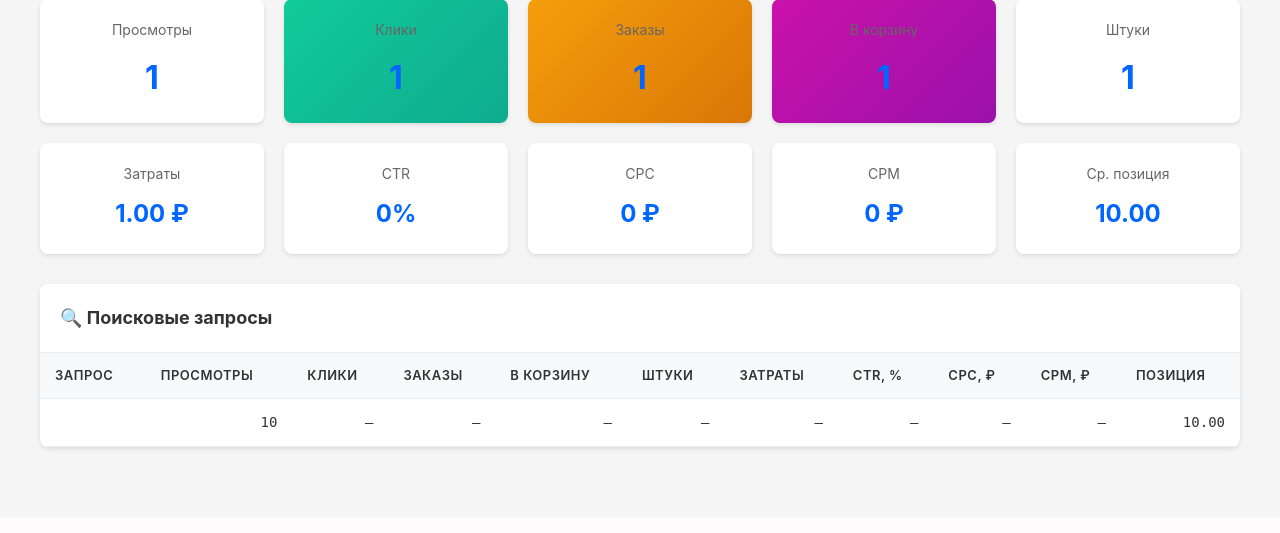
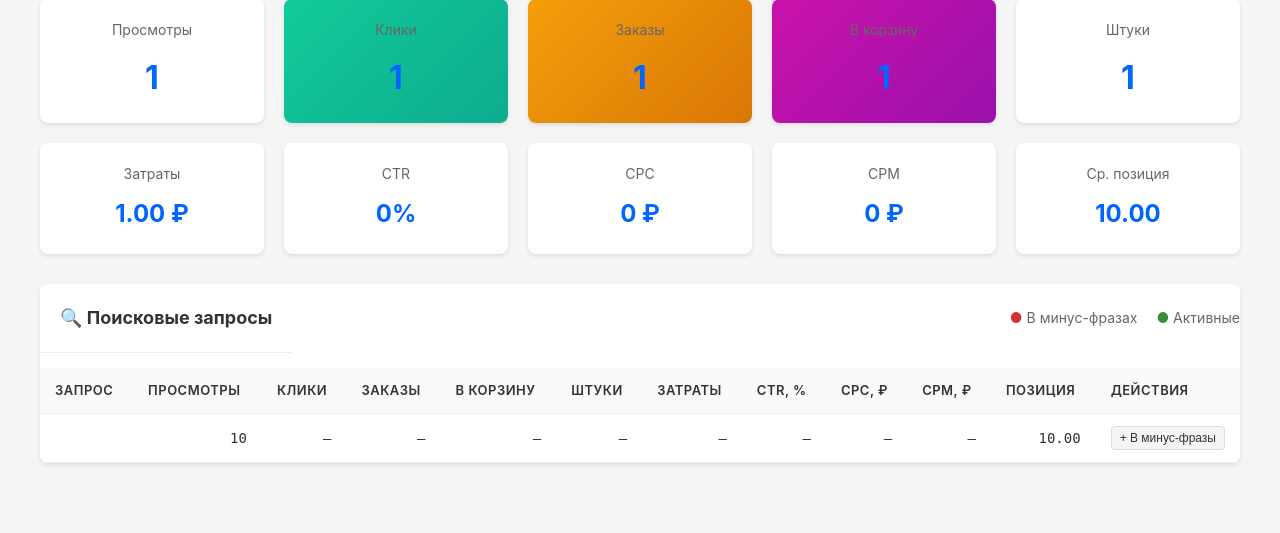
Before and after one commit to grackhack/FastAPiPromotion, a Python web app: template wb_promotion_app/templates/stats-campaign.html in a window 1280 px wide. Shown: the part 355-888 px from the top of the page. Before the commit the page ends 807 px from the top, so only its background shows below. Run offline with Jinja, Linux system fonts and the light colour scheme; the template is opened without the code that fills it: most values are stand-ins (such as "Sample title", 1, 10 or a date in 2020).

Commit message:
feat: добавить управление минус-фразами на странице статистики

```diff
--- a/wb_promotion_app/templates/stats-campaign.html
+++ b/wb_promotion_app/templates/stats-campaign.html
@@ -239,7 +239,13 @@
 
             <!-- Статистика по запросам -->
             <div class="stats-section">
-                <h2>🔍 Поисковые запросы</h2>
+                <div style="display: flex; justify-content: space-between; align-items: center; margin-bottom: 15px;">
+                    <h2 style="margin: 0;">🔍 Поисковые запросы</h2>
+                    <div style="font-size: 14px; color: #666;">
+                        <span style="color: #d32f2f;">●</span> В минус-фразах
+                        <span style="margin-left: 15px; color: #388e3c;">●</span> Активные
+                    </div>
+                </div>
                 <table class="stats-table">
                     <thead>
                         <tr>
@@ -254,12 +260,19 @@
                             <th class="number">CPC, ₽</th>
                             <th class="number">CPM, ₽</th>
                             <th class="number">Позиция</th>
+                            <th style="width: 120px;">Действия</th>
                         </tr>
                     </thead>
                     <tbody>
                         {% for item in stats.days %}
-                        <tr>
-                            <td>{{ item.query }}</td>
+                        {% set is_minus = item.query in minus_phrases %}
+                        <tr class="{{ 'minus-phrase-row' if is_minus else '' }}" data-query="{{ item.query }}">
+                            <td>
+                                {{ item.query }}
+                                {% if is_minus %}
+                                <span style="color: #d32f2f; font-size: 12px; margin-left: 5px;">🚫</span>
+                                {% endif %}
+                            </td>
                             <td class="number">{{ "{:,}".format(item.views) if item.views else '—' }}</td>
                             <td class="number">{{ "{:,}".format(item.clicks) if item.clicks else '—' }}</td>
                             <td class="number">{{ "{:,}".format(item.orders) if item.orders else '—' }}</td>
@@ -270,6 +283,17 @@
                             <td class="number">{{ "{:.2f}".format(item.cpc) if item.cpc else '—' }}</td>
                             <td class="number">{{ "{:.2f}".format(item.cpm) if item.cpm else '—' }}</td>
                             <td class="number">{{ "{:.2f}".format(item.avg_pos) if item.avg_pos else '—' }}</td>
+                            <td>
+                                {% if is_minus %}
+                                <button class="btn btn-sm btn-danger" onclick="removeFromMinus('{{ item.query }}')">
+                                    Удалить из минус
+                                </button>
+                                {% else %}
+                                <button class="btn btn-sm btn-secondary" onclick="addToMinus('{{ item.query }}')">
+                                    + В минус-фразы
+                                </button>
+                                {% endif %}
+                            </td>
                         </tr>
                         {% endfor %}
                     </tbody>
@@ -277,5 +301,98 @@
             </div>
         </div>
     </div>
+
+    <script>
+        const campaignId = {{ campaign_id }};
+        const nmId = {{ nm_id }};
+
+        async function addToMinus(query) {
+            if (!confirm('Добавить фразу "' + query + '" в минус-фразы?')) return;
+
+            try {
+                const response = await fetch('/search-clusters/set-minus-phrases', {
+                    method: 'POST',
+                    headers: {
+                        'Content-Type': 'application/json'
+                    },
+                    body: JSON.stringify({
+                        advert_id: campaignId,
+                        nm_id: nmId,
+                        norm_queries: [query]
+                    })
+                });
+
+                if (response.ok) {
+                    location.reload();
+                } else {
+                    const error = await response.json();
+                    alert('Ошибка: ' + (error.detail || 'Не удалось добавить фразу'));
+                }
+            } catch (error) {
+                console.error('Error:', error);
+                alert('Ошибка подключения к серверу');
+            }
+        }
+
+        async function removeFromMinus(query) {
+            if (!confirm('Удалить фразу "' + query + '" из минус-фраз?')) return;
+
+            try {
+                const response = await fetch('/search-clusters/set-minus-phrases', {
+                    method: 'POST',
+                    headers: {
+                        'Content-Type': 'application/json'
+                    },
+                    body: JSON.stringify({
+                        advert_id: campaignId,
+                        nm_id: nmId,
+                        norm_queries: []
+                    })
+                });
+
+                if (response.ok) {
+                    location.reload();
+                } else {
+                    const error = await response.json();
+                    alert('Ошибка: ' + (error.detail || 'Не удалось удалить фразу'));
+                }
+            } catch (error) {
+                console.error('Error:', error);
+                alert('Ошибка подключения к серверу');
+            }
+        }
+    </script>
+
+    <style>
+        .minus-phrase-row {
+            background-color: #ffebee !important;
+        }
+        .minus-phrase-row:hover {
+            background-color: #ffcdd2 !important;
+        }
+        .btn-sm {
+            padding: 4px 8px;
+            font-size: 12px;
+            border-radius: 4px;
+            border: none;
+            cursor: pointer;
+            transition: all 0.2s;
+        }
+        .btn-secondary {
+            background-color: #f5f5f5;
+            color: #333;
+            border: 1px solid #ddd;
+        }
+        .btn-secondary:hover {
+            background-color: #e0e0e0;
+        }
+        .btn-danger {
+            background-color: #d32f2f;
+            color: white;
+        }
+        .btn-danger:hover {
+            background-color: #b71c1c;
+        }
+    </style>
 </body>
 </html>
```
Also changed, not shown: wb_promotion_app/web/stats.py (+16 -4 lines).
